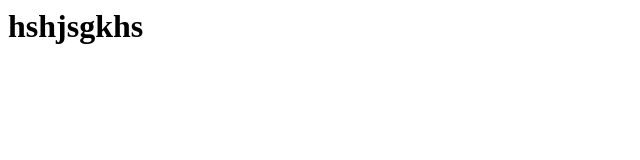
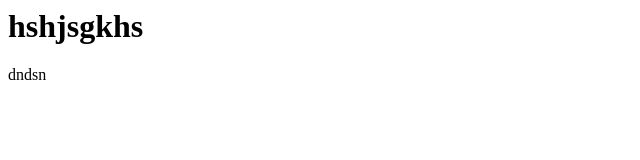
Before and after one commit to AhmedDesssoky/new-project, a plain HTML site: page index.html in a window 1280 px wide. Shown: the full height of the page, 0-640 px from the left. Drawn offline with Linux system fonts and the light colour scheme.

Commit message:
Update index.html
add p

```diff
--- a/index.html
+++ b/index.html
@@ -10,7 +10,7 @@
     <h1>hshjsgkhs</h1>
 
 
-
+    <p>dndsn</p>
 
     <script src="js/main.js"></script>
 </body>
```
